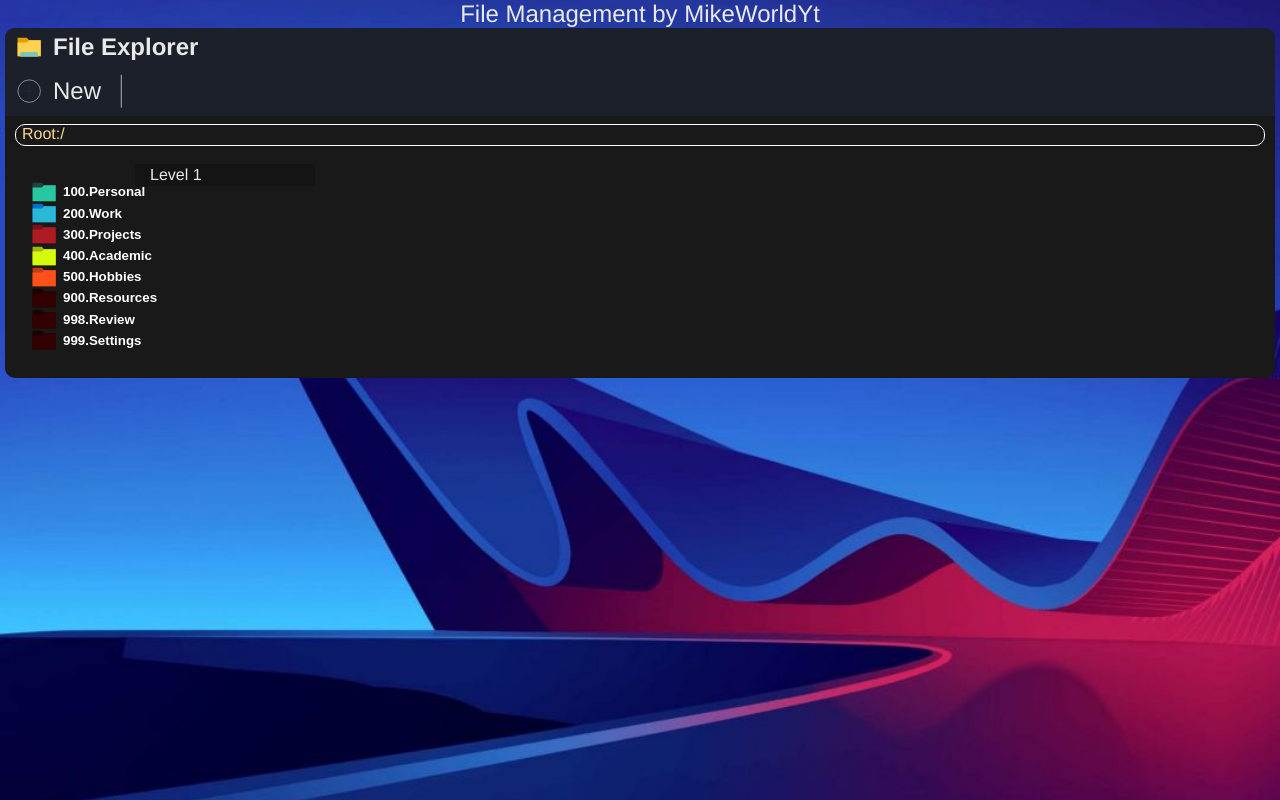
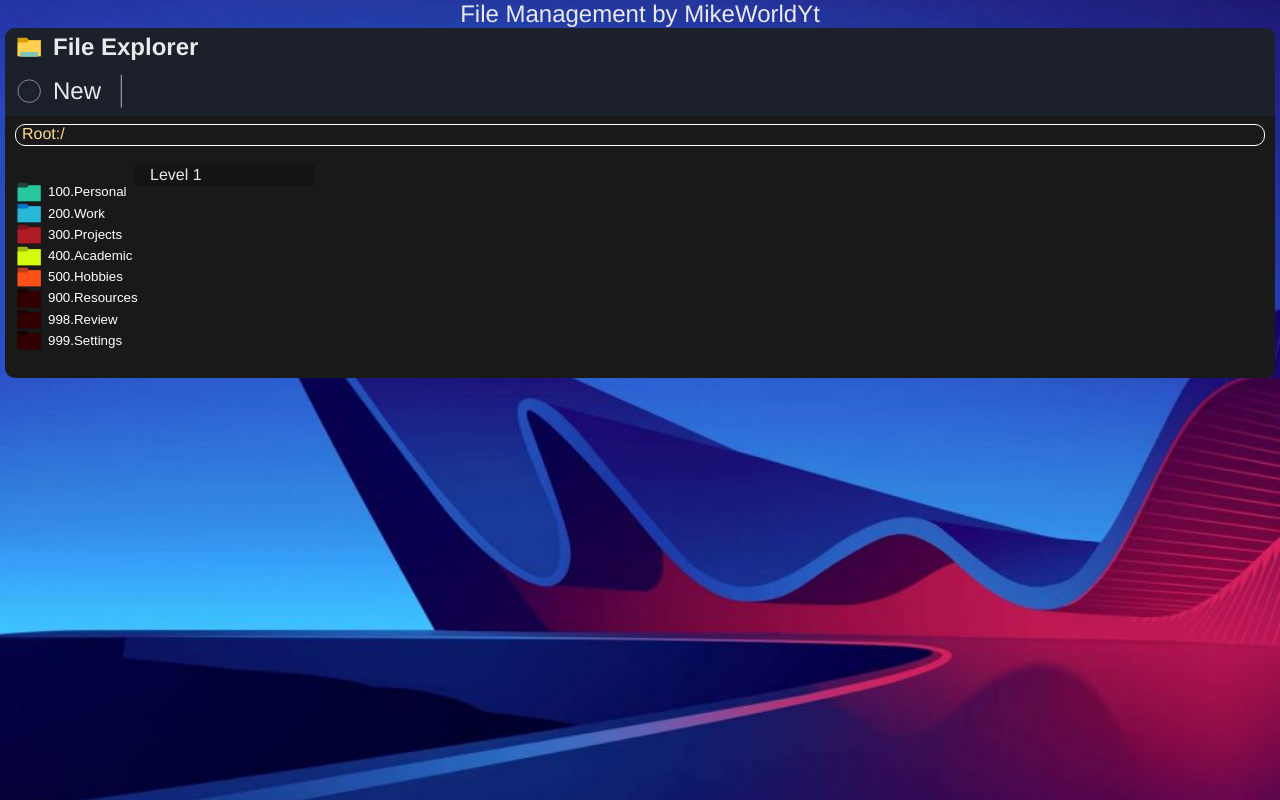
Before and after one commit to MikeWorldYt/Directory-react, a React (Vite) app: page / in a window 1280 px wide. Built offline with nearby package versions, Linux system fonts and the light colour scheme.

Commit message:
padding active

```diff
--- a/src/index.css
+++ b/src/index.css
@@ -81,14 +81,10 @@ button {
   margin: 0px 0px;
   height: 1.2rem;
   text-align: left;
-  font-family: Arial, Helvetica, sans-serif;
-  font-weight: bold;
   color: white;
   background: #00515100 ;
   border: 0;
-  border-radius: 0;
   width: 100%;
-  padding: 5px 15px;
   display: flex;
   gap: 5px;
   align-items: center;
@@ -99,6 +95,7 @@ li:hover {
 }
 
 .active {
+  padding: 0px 0px 0px 5px;
   background-image: linear-gradient(45deg, #23a6d510, #23d5ab80);
   background-size: 200% 200%;
   -webkit-animation: gradient 5s ease infinite;
```
